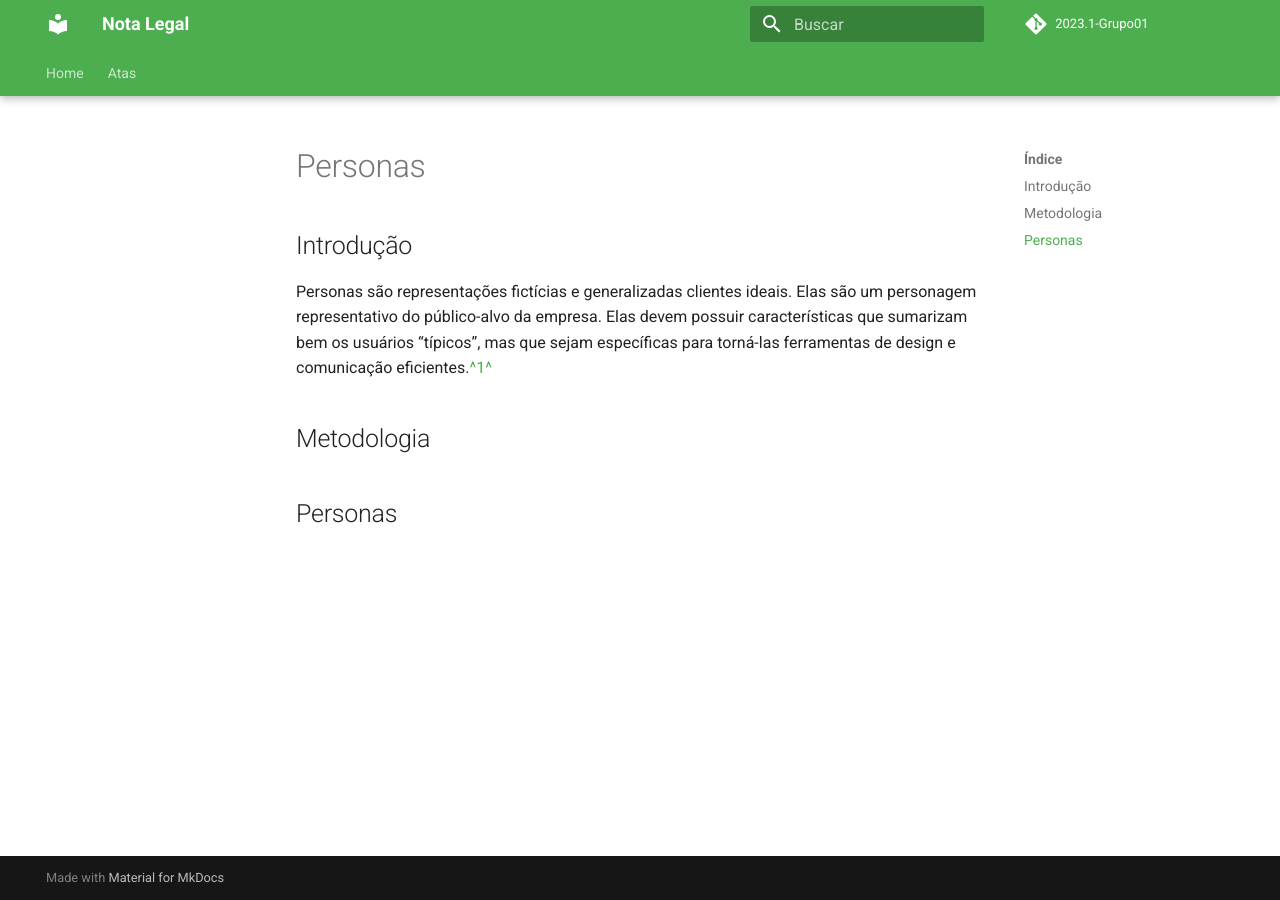
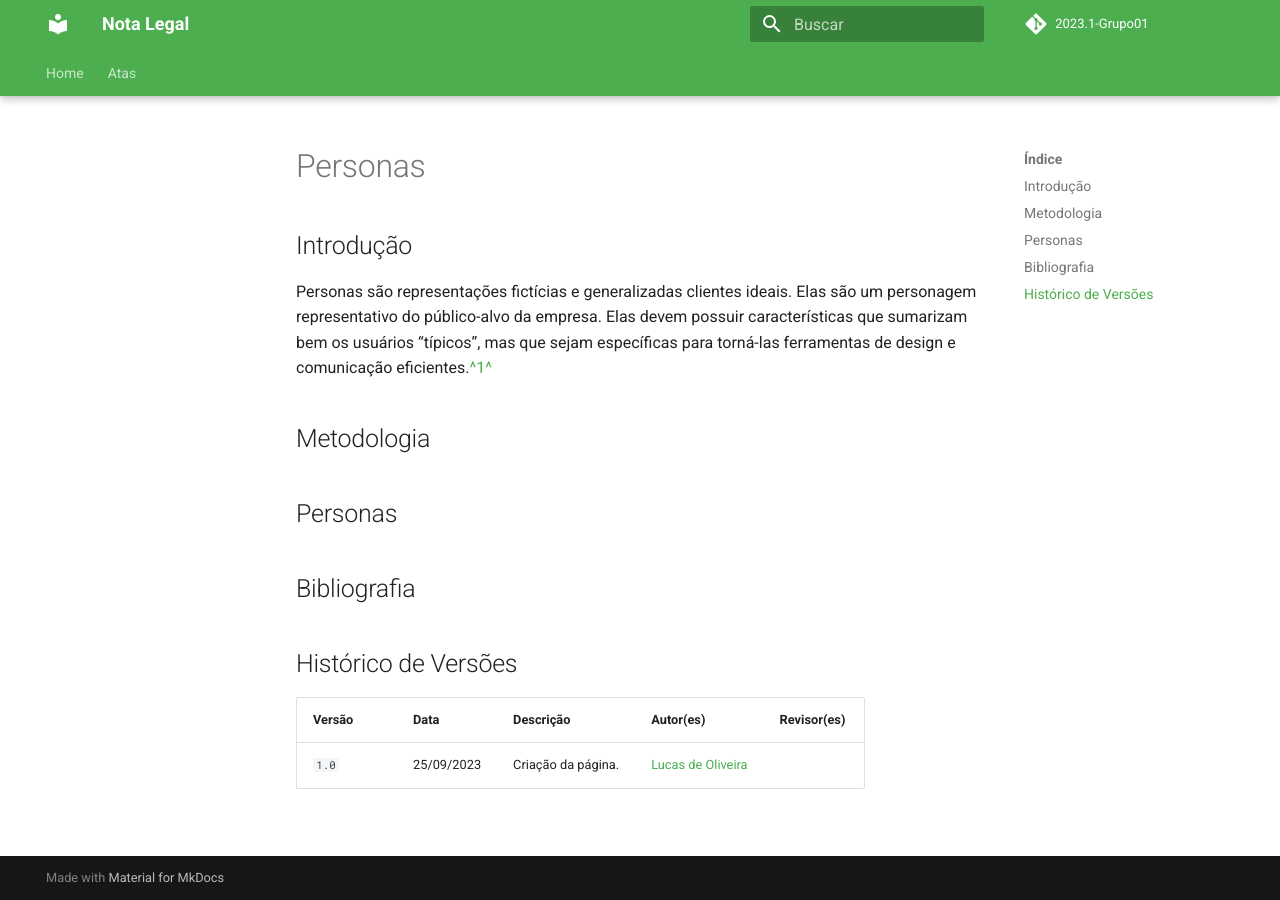
Before and after one commit to Interacao-Humano-Computador/2023.2-NotaLegal, an MkDocs documentation site: the page built from docs/analise de requisitos/personas.md, in a window 1280 px wide. Built offline with MkDocs 1.6.1 and Material for MkDocs 9.7.7, drawn with Linux system fonts in a browser that asks for light colours; comment, search, counter and statistics services are not loaded.

Commit message:
Update personas.md

```diff
--- a/docs/analise de requisitos/personas.md
+++ b/docs/analise de requisitos/personas.md
@@ -8,3 +8,12 @@ Personas são representações fictícias e generalizadas clientes ideais. Elas
 ## Metodologia
 
 ## Personas
+
+
+## Bibliografia
+
+## Histórico de Versões
+
+| Versão | Data       | Descrição                                 | Autor(es)                                                                                           | Revisor(es)                                      |
+| ------ | ---------- | ----------------------------------------- | --------------------------------------------------------------------------------------------------- | ------------------------------------------------ |
+| `1.0`  | 25/09/2023 | Criação da página.                        | [Lucas de Oliveira](https://github.com/LucasOliveiraDiasMarquesFerreira)
```
